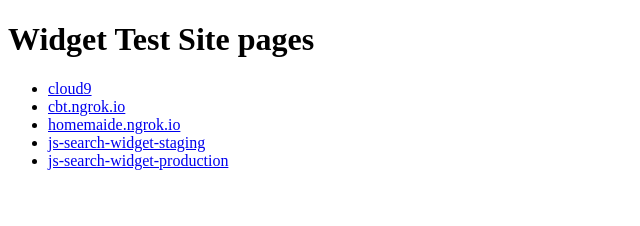
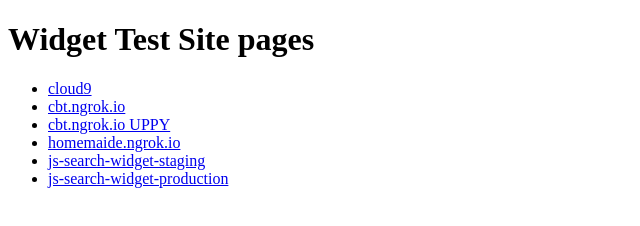
Before and after one commit to captproton/discussion, a plain HTML site: page index.html in a window 1280 px wide. Shown: the whole page, without its empty margins (0-640 px from the left). Drawn offline with Linux system fonts and the light colour scheme.

Commit message:
ADDED: link to uppy page

```diff
--- a/index.html
+++ b/index.html
@@ -10,6 +10,7 @@
     <ul>
       <li><a href="/cloud9">cloud9</a></li>
       <li><a href="/cbt-ngrok-io">cbt.ngrok.io</a></li>
+      <li><a href="/cbt-ngrok-io-uppy">cbt.ngrok.io UPPY</a></li>
       <li><a href="/homemaide-ngrok-io">homemaide.ngrok.io</a></li>
       <li><a href="/heroku-staging">js-search-widget-staging</a></li>
       <li><a href="/heroku-production">js-search-widget-production</a></li>
```
Also changed, not shown: cbt-ngrok-io-uppy/index.html (+1 -1 lines).
